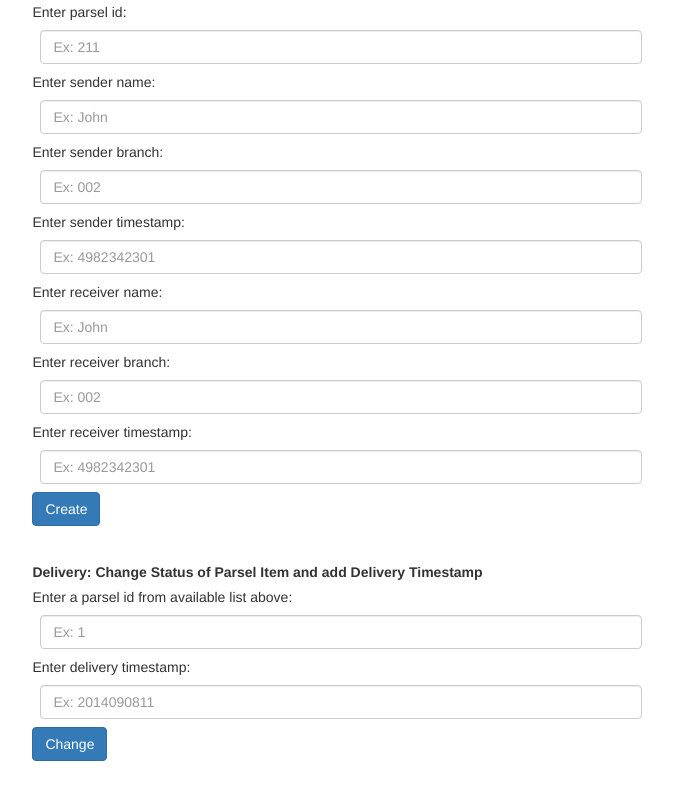
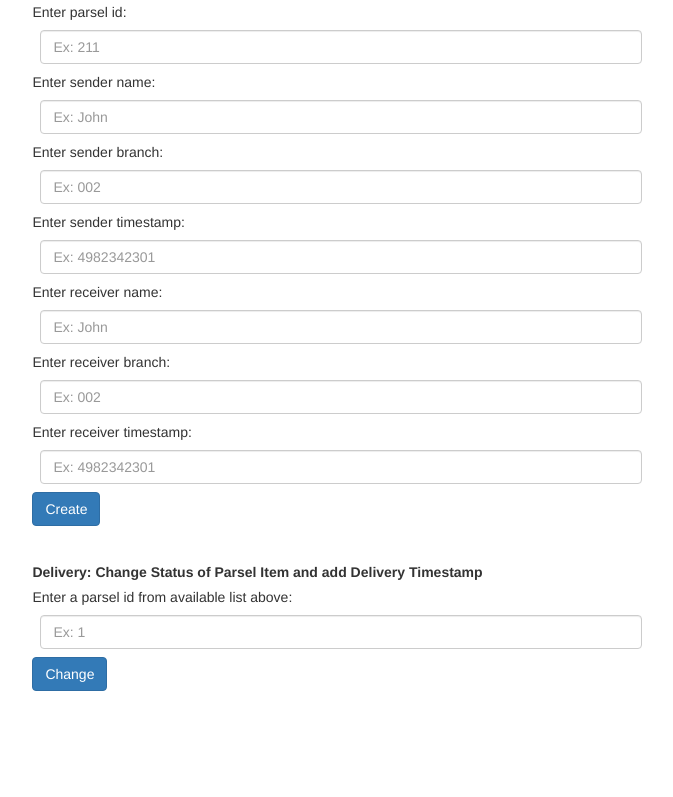
Before and after one commit to chainoid/postap01, a website: page posta-app/client/index.html in a window 1280 px wide. Shown: the part 736-1533 px from the top of the page, without its empty margins (6-679 px from the left). After the commit the page ends 1463 px from the top, so only its background shows below. Drawn offline with nearby package versions, Linux system fonts and the light colour scheme.

Commit message:
Delivery with real timestamp.

```diff
--- a/posta-app/client/index.html
+++ b/posta-app/client/index.html
@@ -177,7 +177,7 @@
         <h5 style="color:green;margin-bottom:2%" id="success_holder">Success! Tx ID: {{delivery_parsel}}</h5>
         <h5 style="color:red;margin-bottom:2%" id="error_holder">Error: Please enter a valid Parsel Id</h5>
         Enter a parsel id from available list above: <input class="form-control" name="assetSelect" placeholder="Ex: 1" ng-model="holder.id">
-        Enter delivery timestamp: <input class="form-control" name="assetSelect" placeholder="Ex: 2014090811" ng-model="holder.receiverTS">
+        <!--  Enter delivery timestamp: <input class="form-control" name="assetSelect" placeholder="Ex: 2014090811" ng-model="holder.receiverTS"> -->
         <input id="transferSubmit" type="submit" value="Change" class="btn btn-primary" ng-click="deliveryParsel()">
       </div>
 
```
